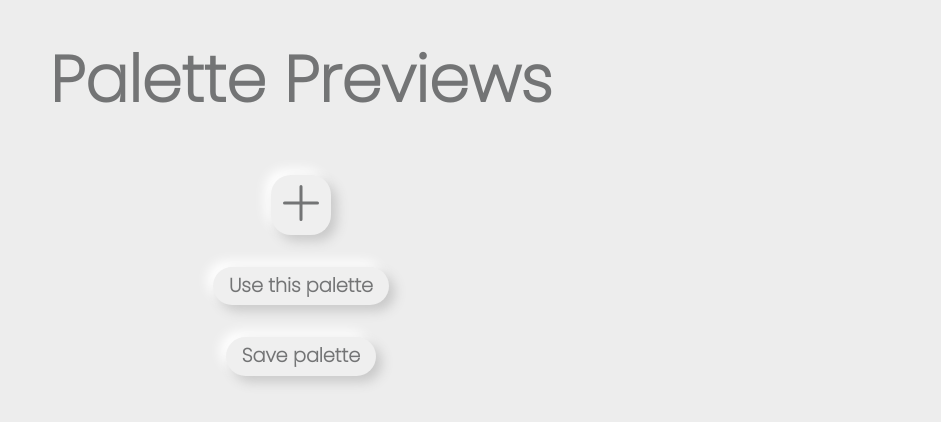
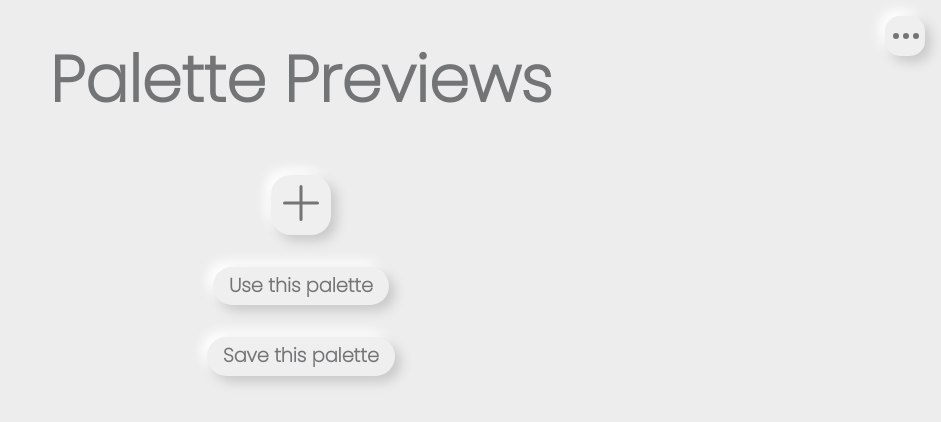
Before and after one commit to Heargo/ColorsPreview, a Vue app: page /#/ in a window 1280 px wide. Shown: the top 422 px of the page, without its empty margins (339-1280 px from the left). Built offline with nearby package versions, Linux system fonts and the light colour scheme.

Commit message:
ajout dots button + fix css

```diff
--- a/src/components/Colors.vue
+++ b/src/components/Colors.vue
@@ -39,6 +39,7 @@ export default {
         align-items:center;
         flex-wrap:wrap;
         z-index: 10;
+        max-width: calc(100vw - 200px);
     }
     .color{
         width:80px;
--- a/src/views/Home.vue
+++ b/src/views/Home.vue
@@ -3,10 +3,10 @@
     <!--<HelloWorld msg="Template par Heargo"/>-->
     <h1 v-if="!used">Palette Previews</h1>
     <Colors/>
-
+    <button class="more"><img src="@/assets/svg/dots.svg" alt="randomize"></button>
     <div v-if="!used" class="buttonsContainer">
       <button class="use" @click="this.$store.state.colors.length >2 ? used=true : used=false">Use this palette</button>
-      <button class="customButton" @click="savePalette()">Save palette</button>
+      <button class="customButton" @click="savePalette()">Save this palette</button>
     </div>
 
     <div class="TemplateContainer" v-if="used">
@@ -84,7 +84,7 @@ export default {
   }
 }
 </script>
-<style lang="scss">
+<style scoped lang="scss">
 .home{
   //height:100vh;
   background-color:#ededed;
@@ -129,6 +129,22 @@ export default {
     color:#737475;
     font-family: 'Poppins', sans-serif;
 }
+.more{
+  position: absolute;
+  top: 0;
+  right: 0;
+  width:40px;
+  height:40px;
+  border-radius:15px;
+  img{
+    transform:translate(-1px,2px);
+  }
+  &:hover{
+    img{
+      transform:scale(.9)  translate(-1px,2px);
+    }
+  }
+}
 .randomize{
   position: absolute;
   border:none;
```
Also changed, not shown: src/assets/svg/dots.svg.
